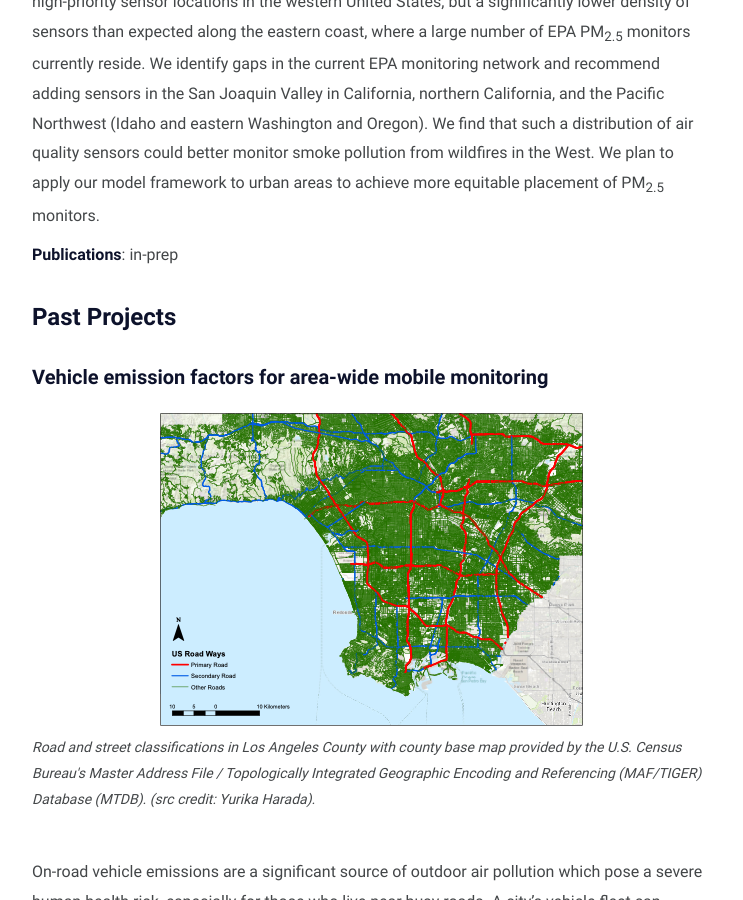
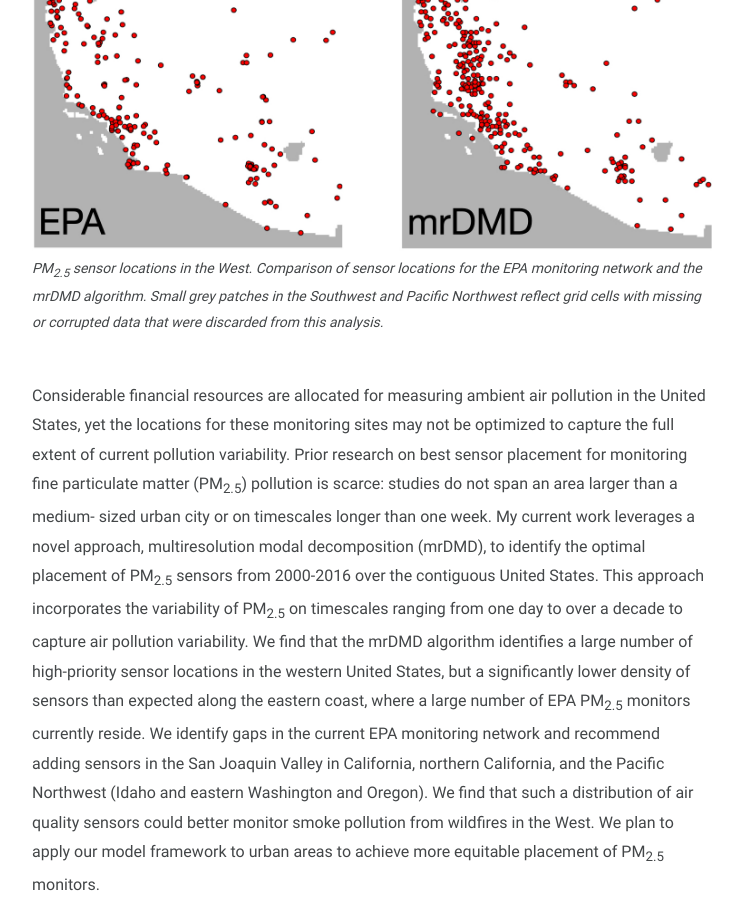
Before and after one commit to mkelp/mkelp.github.io, a Jekyll site: the page built from research.md, in a window 1280 px wide and 900 px high, scrolled down 1561 px. Shown: the whole window, without its empty margins (268-1011 px from the left). Built offline with Jekyll 4.4.1, drawn with Linux system fonts in a browser that asks for light colours.

```diff
--- a/research.md
+++ b/research.md
@@ -26,6 +26,13 @@
 
 #### Optimal placement of PM<sub>2.5</sub> air quality sensors
 
+<figure>
+<img src="/assets/img/west_sensors.jpg" alt="sensors fig">
+<figcaption>PM<sub>2.5</sub> sensor locations in the West. Comparison of sensor locations for the EPA
+monitoring network and the mrDMD algorithm. Small grey patches in the Southwest and Pacific Northwest reflect grid cells with missing or corrupted data that were discarded from this analysis.</figcaption>
+</figure>
+
+<br />
 
 Considerable financial resources are allocated for measuring ambient air pollution in the United
 States, yet the locations for these monitoring sites may not be optimized to capture the full extent
```
Also changed, not shown: assets/img/west_sensors.jpg (added).
